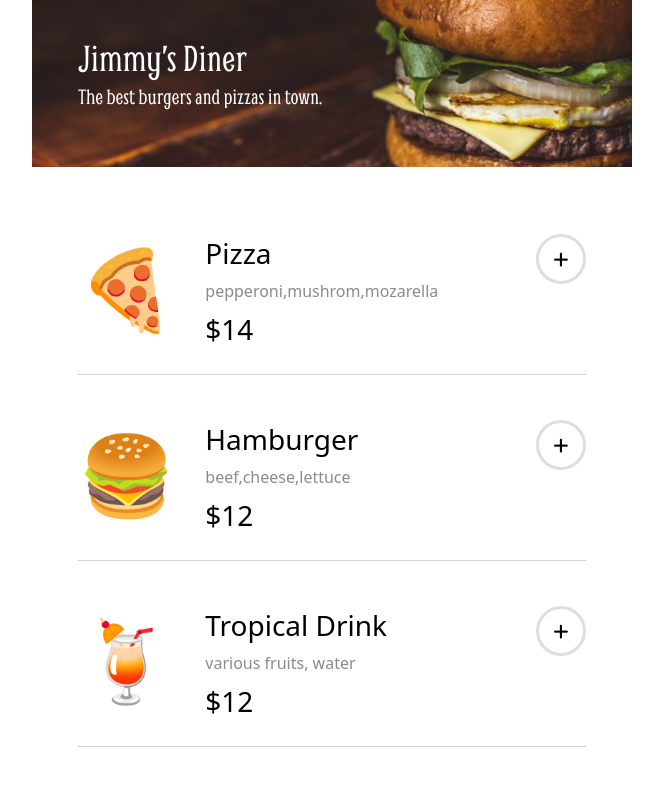
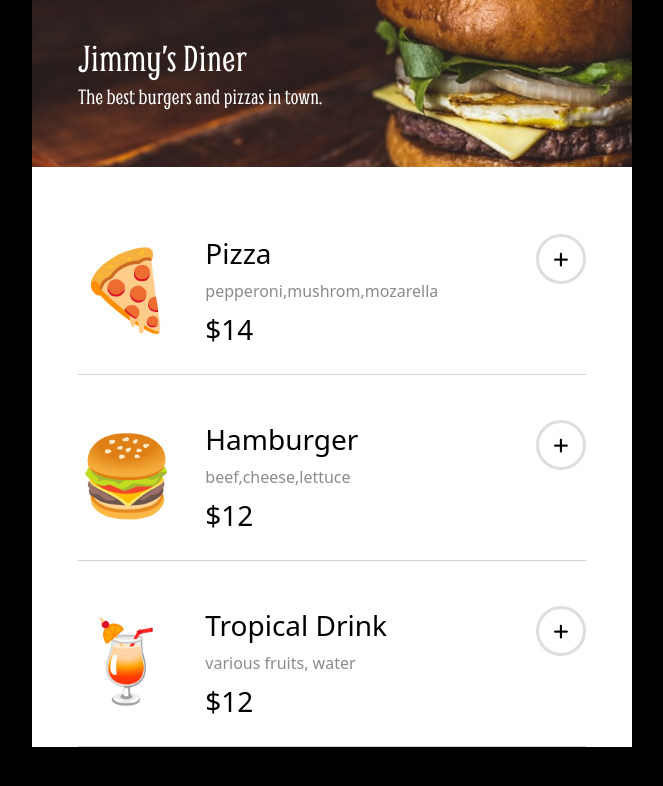
Before and after one commit to Dovletgeldi/restaurantOrderingApp, a website built with Vite: page index.html in a window 1280 px wide. Shown: the whole page, without its empty margins (308-971 px from the left). Built offline with nearby package versions, Linux system fonts and the light colour scheme; a web font is replaced by a local one.

Commit message:
Update index.css
background color changed

```diff
--- a/index.css
+++ b/index.css
@@ -2,7 +2,7 @@ body {
     margin: 0;
     font-family: "Smythe", system-ui;
     font-style: normal;
-    background-color: #fff;
+    background-color: #000;
     height: 1161px;
 }
 
```
